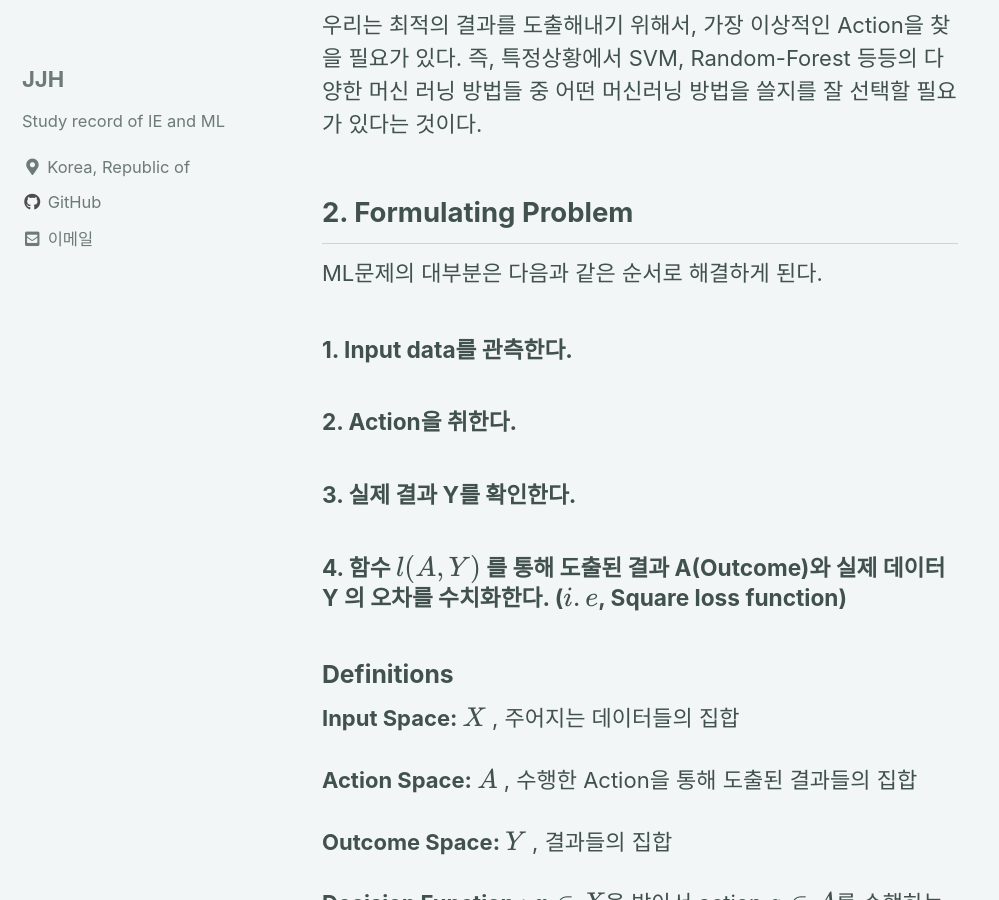
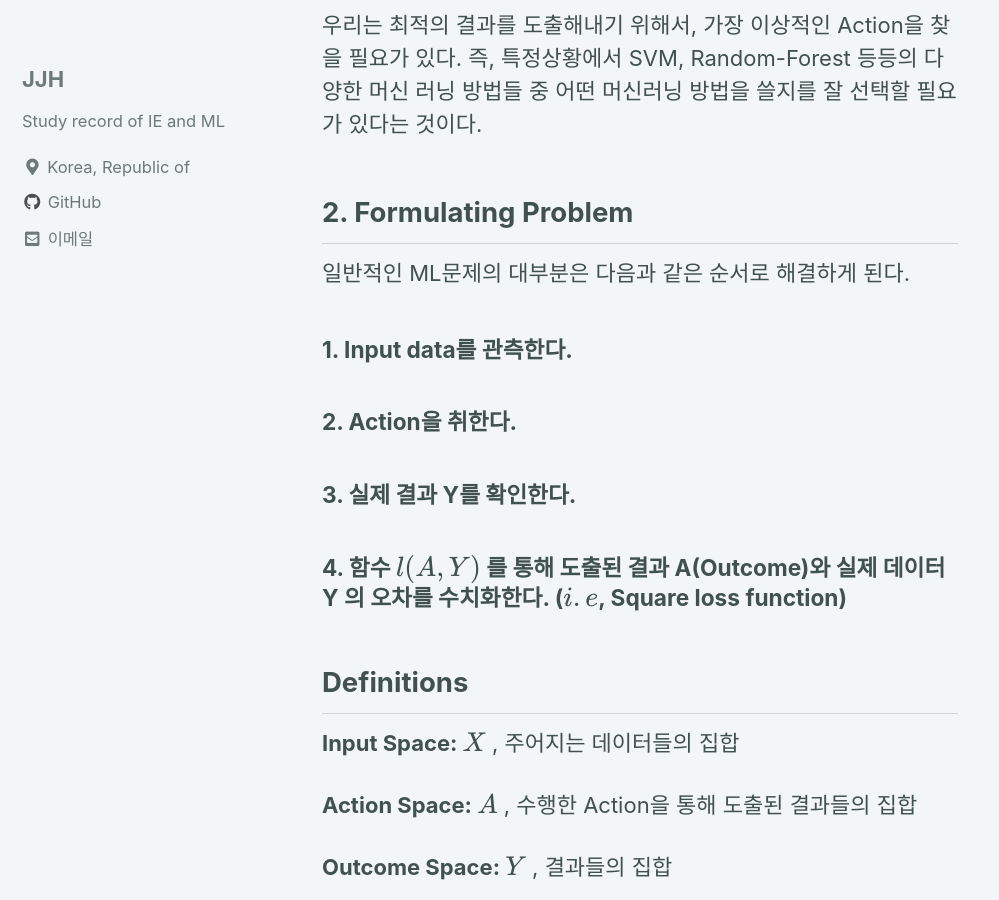
Before and after one commit to Corpse-is-Talking/Corpse-is-Talking.github.io, a Jekyll site: the page built from _posts/2021-08-11-Introduction to Machine Learning.md, in a window 1280 px wide and 900 px high, scrolled down 1326 px. Shown: the whole window, without its empty margins (0-999 px from the left). Built offline with Jekyll 4.4.1, drawn with Linux system fonts in a browser that asks for light colours; cached includes are drawn as plain includes; formulas are drawn with MathJax 3.

Commit message:
20210811introtoml

```diff
--- a/_posts/2021-08-11-Introduction to Machine Learning.md
+++ b/_posts/2021-08-11-Introduction to Machine Learning.md
@@ -40,14 +40,15 @@ comments: true
 
 ## 2. Formulating Problem
 
-ML문제의 대부분은 다음과 같은 순서로 해결하게 된다.
+일반적인 ML문제의 대부분은 다음과 같은 순서로 해결하게 된다.
 ##### 1. Input data를 관측한다.
 ##### 2. Action을 취한다.
 ##### 3. 실제 결과 Y를 확인한다.
 ##### 4. 함수 $l(A,Y)$ 를 통해 도출된 결과 A(Outcome)와 실제 데이터 Y 의 오차를 수치화한다. ($i.e$, Square loss function)
 
 
-### Definitions
+## Definitions
+
 __Input Space: $X$__ , 주어지는 데이터들의 집합
 
 __Action Space: $A$__ , 수행한 Action을 통해 도출된 결과들의 집합
```
